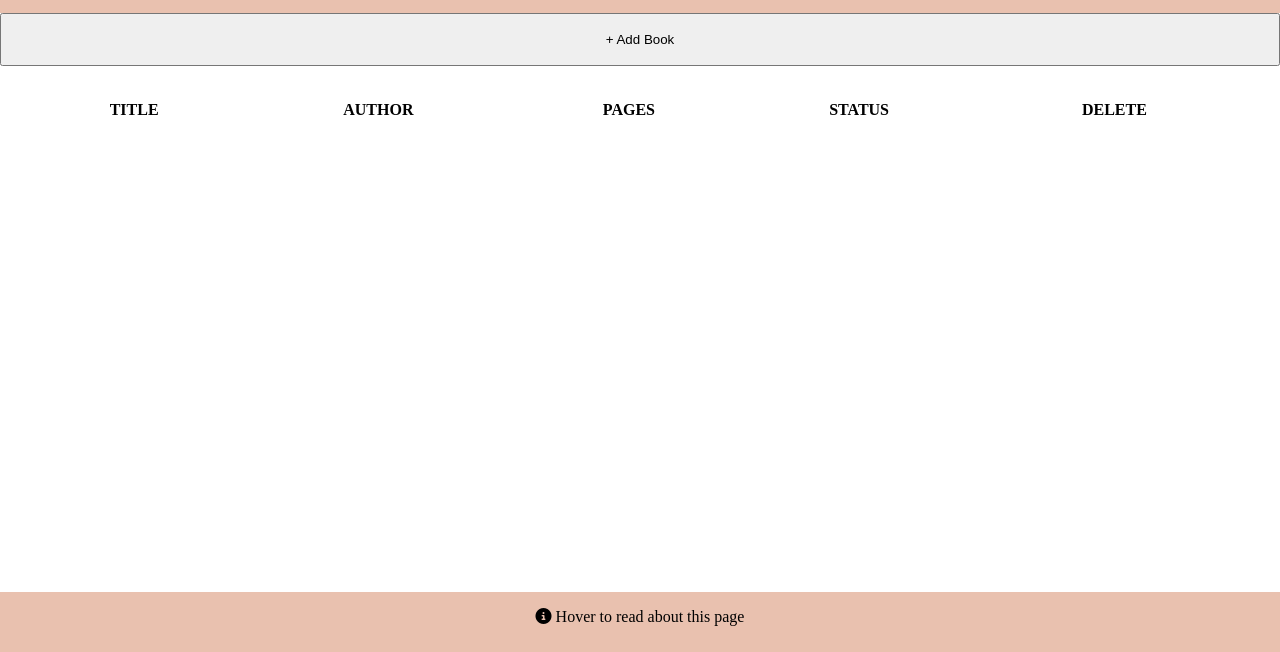
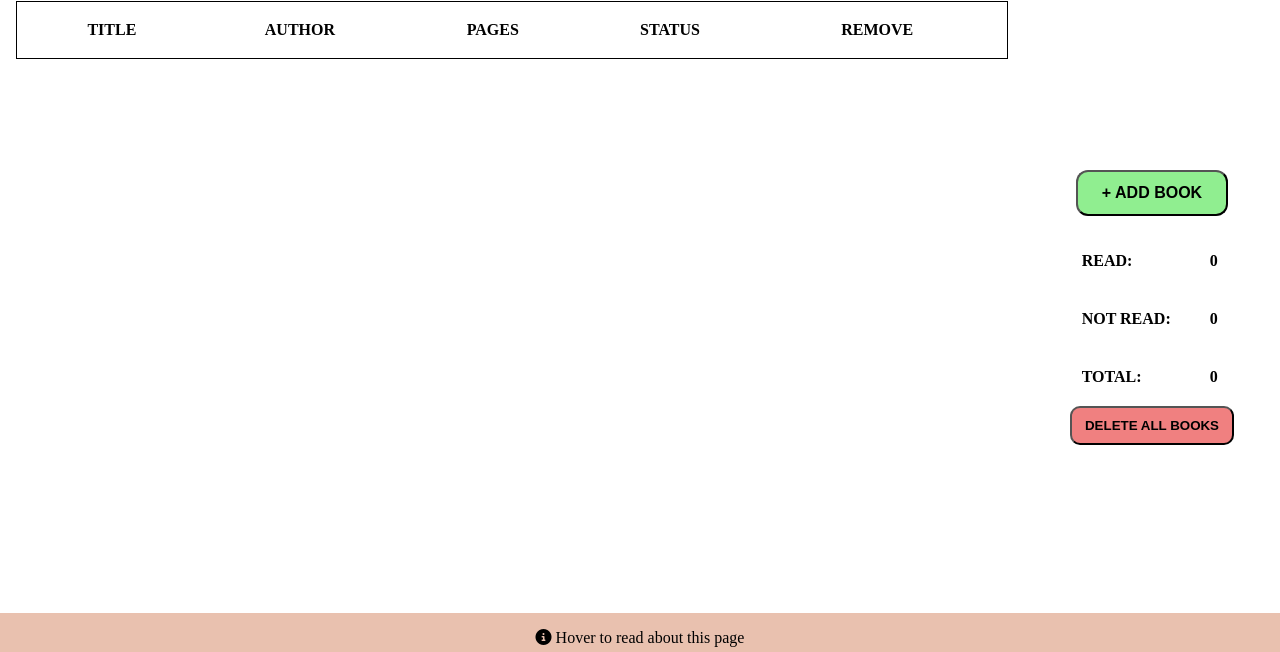
Before and after one commit to victorbadanau/library, a plain HTML site: page index.html in a window 1280 px wide. Shown: the part 95-747 px from the top of the page. Drawn offline with Linux system fonts and the light colour scheme.

Commit message:
add book-stats section

```diff
--- a/index.html
+++ b/index.html
@@ -18,16 +18,31 @@
     </header>
 
     <main>
-        <button class="add-book">+ Add Book</button>
-        <table>
+        <section class="main">
+            <table class="book-table">
                 <tr class="table-header">
                     <th>TITLE</th>
                     <th>AUTHOR</th>
                     <th>PAGES</th>
                     <th>STATUS</th>
-                <th>DELETE</th>
+                    <th>REMOVE</th>
                 </tr>
             </table>
+            <div class="info">
+                <button class="add-book">+ ADD BOOK</button>
+                <p>READ:</p>
+                <span class="count books-read"></span>
+                <!--<i class="fa-regular fa-circle-check"></i>
+                    <i class="fa-regular fa-circle-xmark"></i>
+                    <i class="fa-regular fa-trash-can"></i>
+                -->
+                <p>NOT READ:</p>
+                <span class="count books-not-read"></span>
+                <p>TOTAL:</p>
+                <span class="count books-total"></span>
+                <button type="button" class="delete-all">DELETE ALL BOOKS</button>
+            </div>
+        </section>
     </main>
 
     <footer>
--- a/main.js
+++ b/main.js
@@ -1,15 +1,37 @@
 let myLibrary = [];
 
-function Book(title, author, pages, read) {
-    this.title = title
-    this.author = author
-    this.pages = pages
-    this.read = read
-    this.info = function() {
-        return this.title + " by " + this.author + ", " + this.pages + " pages, " + this.read;
+class Book {
+    constructor(title, author, pages, status) {
+        this.title = title;
+        this.author = author;
+        this.pages = pages;
+        this.status = status;
     }
 }
 
-function addBookToLibrary() {
+function addBookToLibrary(title, author, pages, status) {
+    const book = new Book(title, author, pages, status);
+    myLibrary.push(book);
+    showLibraryStats();
+}
 
+function showLibraryStats() {
+    const readBooks = document.querySelector(".books-read");
+    const notReadBooks = document.querySelector(".books-not-read");
+    const totalBooks = document.querySelector(".books-total");
+    let readCount = 0;
+    let notReadCount = 0;
+    readBooks.textContent = 0;
+    notReadBooks.textContent = 0;
+    for (let i = 0; i < myLibrary.length; i++) {
+        if (!myLibrary[i].status) {
+            notReadCount += 1;
+            notReadBooks.textContent = notReadCount;
+        }
+        readCount += 1;
+        readBooks.textContent = readCount;
+    }
+    totalBooks.textContent = myLibrary.length;
 }
+
+showLibraryStats();
--- a/style.css
+++ b/style.css
@@ -29,9 +29,8 @@ body {
    margin: 0;
    padding: 0;
    display: grid;
-   grid-template-rows: 1fr 10fr 1fr;
+   grid-template-rows: max(10%, 3em) 1fr;
 }
-
 
 /* Header */
 header {
@@ -39,7 +38,7 @@ header {
    background-color: var(--cream);
    justify-content: center;
    align-content: center;
-   font-size: 1.5em;
+   font-size: 1.25em;
    font-family: "MarcellusSC", Impact, 'Arial Narrow Bold', sans-serif;
 }
 
@@ -51,13 +50,63 @@ header h1 {
 /* Main */
 main {
    display: grid;
-   grid-template-rows: 1fr 10fr;
 }
 
 main table {
    padding: 1em;
    margin: 1em;
    align-self: start;
+   border: 1px solid black;
+}
+
+i.fa-circle-check {
+   color: green;
+}
+
+i.fa-circle-xmark, i.fa-trash-can {
+   color: red;
+}
+
+.main {
+   display: grid;
+   grid-template-columns: 80% 1fr;
+}
+
+.info {
+   justify-self: center;
+   align-self: center;
+   display: grid;
+   grid-template-columns: 3fr 1fr;
+}
+
+.info > * {
+   padding: 0.25em 0.75em;
+   font-weight: 600;
+}
+
+button.add-book {
+   font-size: 1em;
+   margin: 1em 0;
+   padding: 0.75em 1.5em;
+   border-radius: 0.75em;
+   width: fit-content;
+   height: fit-content;
+   justify-self: center;
+   align-self: center;
+   grid-column: span 2;
+   background-color: lightgreen;
+}
+
+.count {
+   justify-self: center;
+   align-self: center;
+}
+
+button.delete-all {
+  grid-column: span 2;
+  padding: 0.75em 1em;
+  border-radius: 0.75em;
+  background-color: lightcoral;
 }
 
 /* Footer */
@@ -69,7 +118,6 @@ footer {
 }
 
 footer .made-by {
-   font-size: 1.25em;
    display: grid;
    grid-template-columns: 4fr 1fr 1fr;
    align-items: center;
@@ -77,25 +125,28 @@ footer .made-by {
 }
 
 .made-by p {
-   padding: 0 0.5em;
+   padding: 0 0.2em;
 }
 
 /* project-info */
 .project-info {
    cursor: pointer;
    justify-self: center;
+   margin: 0;
+   padding: 1em 0 0.5em 0;
 }
 
 .project-info .summary-info {
    visibility: hidden;
-   padding: 10px;
+   padding: 1em;
    position: absolute;
    background-color: lightblue;
    text-align: center;
    color: black;
-   border-radius: 2px;
+   border-radius: 0.5em;
    z-index: 1;
-   bottom: 20%;
+   bottom: 10%;
+   right: 22%;
 }
 
 .project-info:hover .summary-info {
@@ -111,9 +162,9 @@ footer .made-by {
 }
 
 .fa-github:hover{
-   transform: rotate(360deg) scale(1.25);
+   transform: rotate(360deg) scale(1.3);
 }
 
 .fa-code:hover {
-   transform: scale(1.25);
+   transform: scale(1.3);
 }
```
Lines whose indentation alone changed are shown as unchanged.
